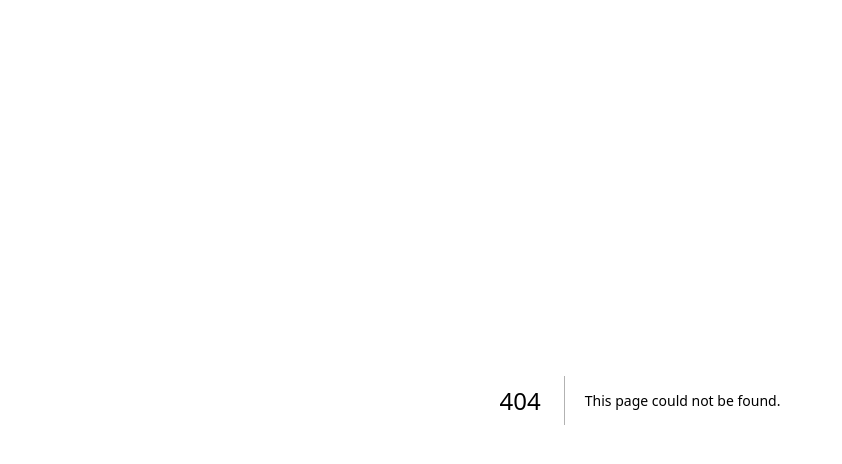
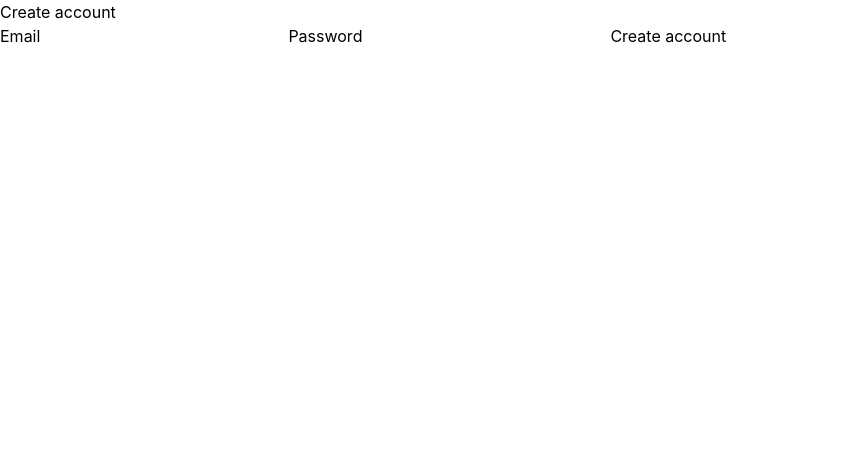
Before and after one commit to lucasjacques/capytal, a Next.js app: page /register in a window 1280 px wide. Before the commit this address had no page. Shown: the top 464 px of the page, without its empty margins (0-842 px from the left). Built offline with nearby package versions, Linux system fonts and the light colour scheme; no server answers.

Commit message:
feat: add login, registration and sign out flows

```diff
--- /dev/null
+++ b/src/app/login/page.tsx
@@ -0,0 +1,29 @@
+import { signIn } from "@/auth";
+
+export default function LoginPage() {
+  return (
+    <main>
+      <h1>Sign in</h1>
+      <form
+        action={async (formData) => {
+          "use server";
+          await signIn("credentials", {
+            email: formData.get("email"),
+            password: formData.get("password"),
+            redirectTo: "/",
+          });
+        }}
+      >
+        <label>
+          Email
+          <input type="email" name="email" required />
+        </label>
+        <label>
+          Password
+          <input type="password" name="password" required />
+        </label>
+        <button type="submit">Sign in</button>
+      </form>
+    </main>
+  );
+}
--- a/src/app/page.tsx
+++ b/src/app/page.tsx
@@ -1,7 +1,17 @@
+import { signOut } from "@/auth";
+
 export default function Home() {
   return (
     <main>
       <h1>Capytal</h1>
+      <form
+        action={async () => {
+          "use server";
+          await signOut({ redirectTo: "/login" });
+        }}
+      >
+        <button type="submit">Sign out</button>
+      </form>
     </main>
   );
 }
--- /dev/null
+++ b/src/app/register/page.tsx
@@ -0,0 +1,35 @@
+import { db } from "@/db";
+import { users } from "@/db/schema";
+import { redirect } from "next/navigation";
+import bcrypt from "bcryptjs";
+
+export default function RegisterPage() {
+  return (
+    <main>
+      <h1>Create account</h1>
+      <form
+        action={async (formData) => {
+          "use server";
+          const email = formData.get("email") as string;
+          const password = formData.get("password") as string;
+
+          const passwordHash = await bcrypt.hash(password, 12);
+
+          await db.insert(users).values({ email, passwordHash });
+
+          redirect("/login");
+        }}
+      >
+        <label>
+          Email
+          <input type="email" name="email" required />
+        </label>
+        <label>
+          Password
+          <input type="password" name="password" required />
+        </label>
+        <button type="submit">Create account</button>
+      </form>
+    </main>
+  );
+}
```
